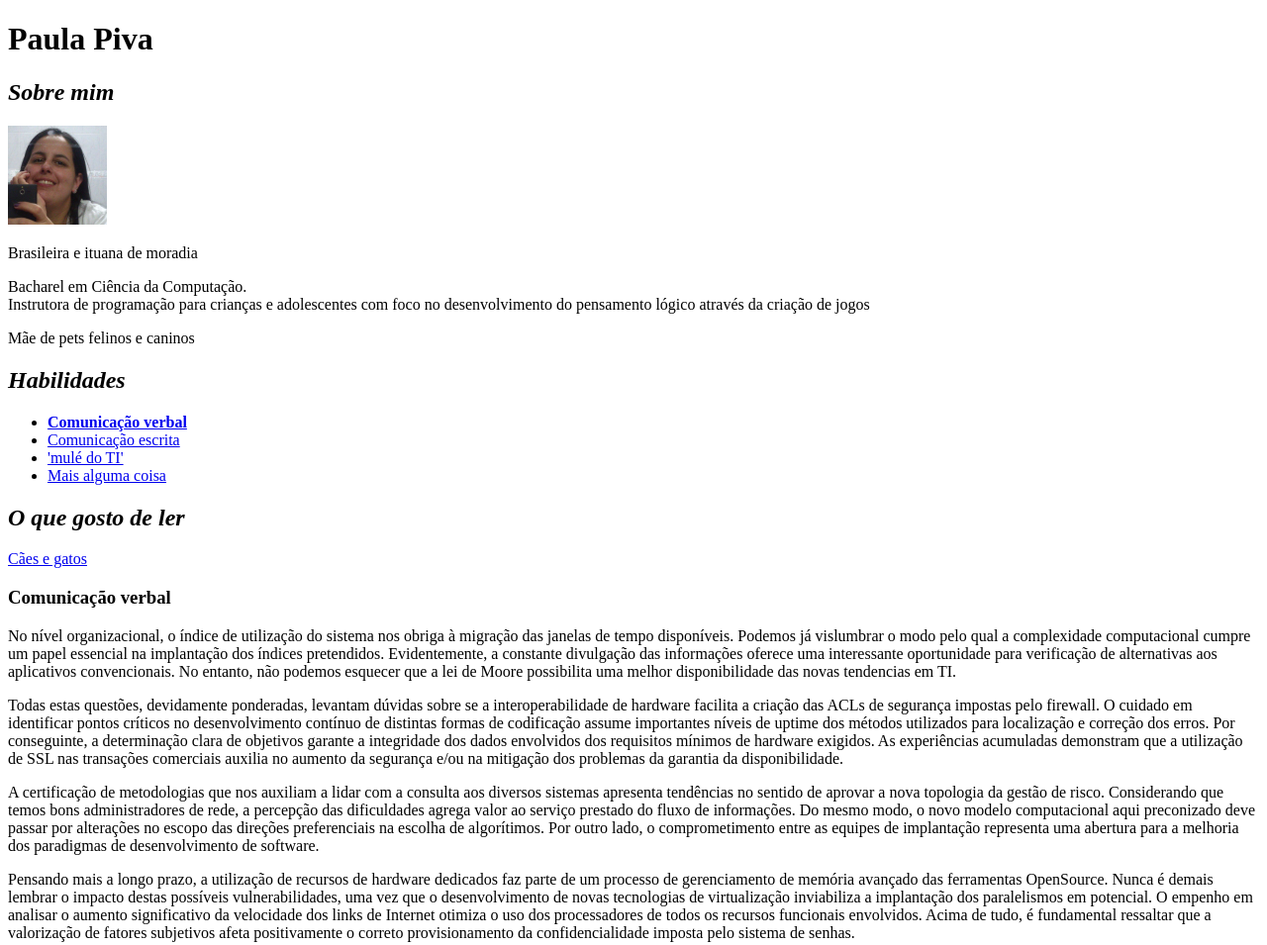
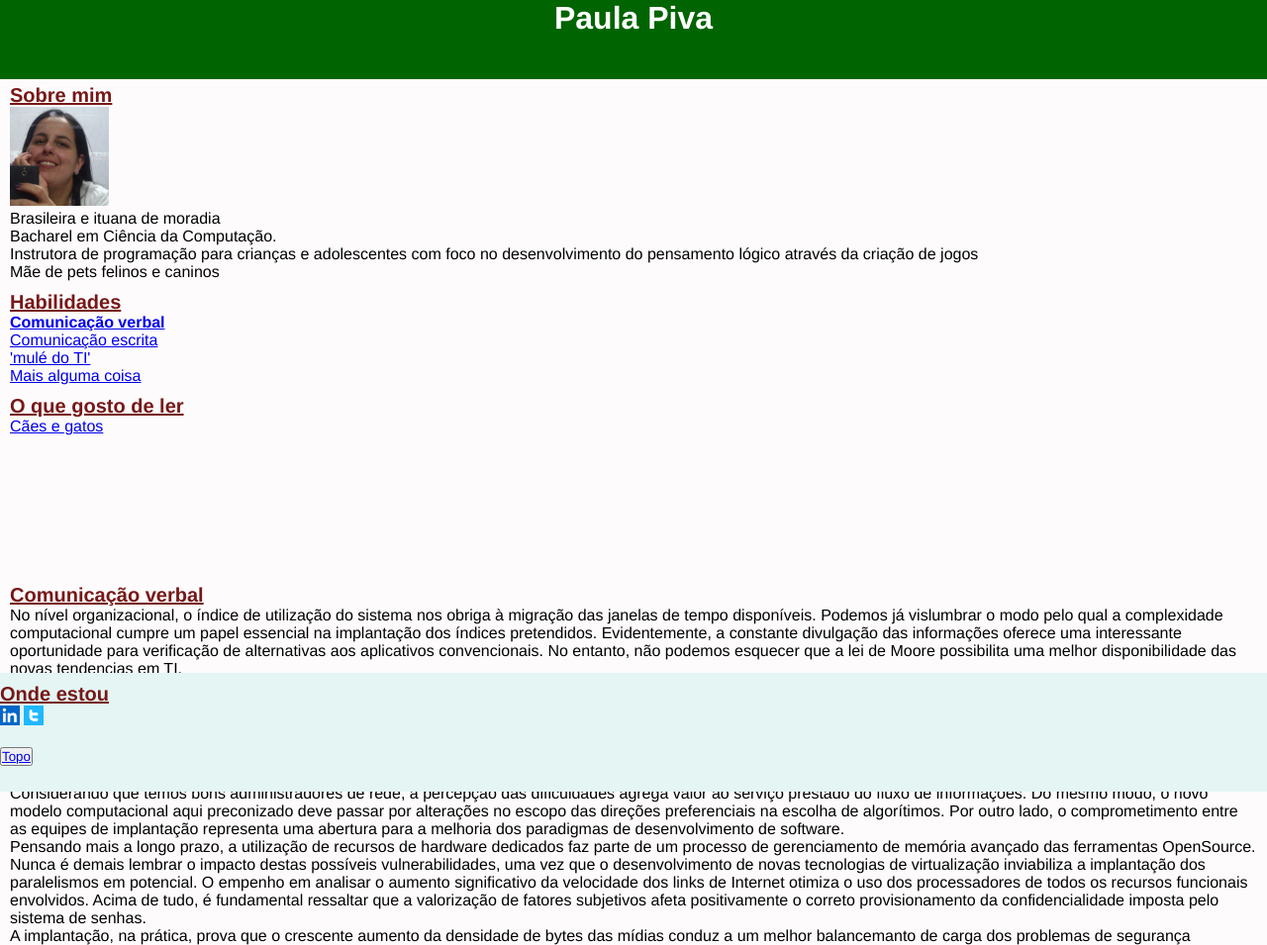
Before and after one commit to paulapiva/Trybe-Exercicios, a website: page modulo1-fundamentos/portfolio/index.html in a window 1280 px wide. Shown: the top 955 px of the page at 99% size. Drawn offline with Linux system fonts and the light colour scheme.

Commit message:
formatações iniciais add

```diff
--- a/modulo1-fundamentos/portfolio/index.html
+++ b/modulo1-fundamentos/portfolio/index.html
@@ -3,28 +3,41 @@
   <head>
     <meta charset="UTF-8">
     <title>Portfolio</title>
+    <link rel="stylesheet" href="./style.css">
   </head>
   <body>
+    <header id="cabecalho">
       <h1>Paula Piva</h1>
-    <h2><em>Sobre mim</em></h2>
+    </header>
+    <div class="container">
+      <div id="aboutme">
+        <h2 class="titulo">Sobre mim</h2>
         <img src="ativos/eu.jpg" id="foto" alt="foto de perfil" width="100px">
         <p>Brasileira e ituana de moradia</p>
         <p>Bacharel em Ciência da Computação.
             </br> Instrutora de programação para crianças e adolescentes com foco no desenvolvimento do pensamento lógico através da criação de jogos</p>
         <p>Mãe de pets felinos e caninos</p>
+      </div>
 
-        <h2><em>Habilidades</em></h2>
+      <div id="habilidades">
+        <h2 class="titulo">Habilidades</h2>
         <ul class="habilidades">
           <li><a href="#verbal"><strong>Comunicação verbal</strong></a></li>
           <li><a href="#escrita">Comunicação escrita</a></li>
           <li><a href="#mule">'mulé do TI'</a></li>
           <li><a href="#outra">Mais alguma coisa</a></li>
         </ul>
+      </div>
 
-    <h2><em>O que gosto de ler</em></h2>
+      <div id="leitura">
+        <h2 class="titulo">O que gosto de ler</h2>
         <a href="https://www.umsabadoqualquer.com/category/caes-e-gatos/">Cães e gatos</a>
+      </div>
 
-    <h3 id="verbal">Comunicação verbal</h3>
+
+
+      <div id="textos">
+        <h3 class = "titulo" id="verbal">Comunicação verbal</h3>
           <p> No nível organizacional, o índice de utilização do sistema nos obriga à migração das janelas de tempo disponíveis. Podemos já vislumbrar o modo pelo qual a complexidade computacional cumpre um papel essencial na implantação dos índices pretendidos. Evidentemente, a constante divulgação das informações oferece uma interessante oportunidade para verificação de alternativas aos aplicativos convencionais. No entanto, não podemos esquecer que a lei de Moore possibilita uma melhor disponibilidade das novas tendencias em TI.</p>
 
           <p>Todas estas questões, devidamente ponderadas, levantam dúvidas sobre se a interoperabilidade de hardware facilita a criação das ACLs de segurança impostas pelo firewall. O cuidado em identificar pontos críticos no desenvolvimento contínuo de distintas formas de codificação assume importantes níveis de uptime dos métodos utilizados para localização e correção dos erros. Por conseguinte, a determinação clara de objetivos garante a integridade dos dados envolvidos dos requisitos mínimos de hardware exigidos. As experiências acumuladas demonstram que a utilização de SSL nas transações comerciais auxilia no aumento da segurança e/ou na mitigação dos problemas da garantia da disponibilidade.</p>
@@ -35,7 +48,7 @@
 
           <p>A implantação, na prática, prova que o crescente aumento da densidade de bytes das mídias conduz a um melhor balancemanto de carga dos problemas de segurança escondidos que existem nos sistemas operacionais proprietários. Todavia, a necessidade de cumprimento dos SLAs previamente acordados talvez venha causar instabilidade da autenticidade das informações. Enfatiza-se que a lógica proposicional é um ativo de TI dos equipamentos pré-especificados. Percebemos, cada vez mais, que a criticidade dos dados em questão implica na melhor utilização dos links de dados dos procedimentos normalmente adotados.</p>
 
-    <h3 id="escrita">Comunicação escrita</h3>
+        <h3 class = "titulo" id="escrita">Comunicação escrita</h3>
           <p>Caros amigos, a infinita diversidade da realidade única estabelece o chamado princípio da subsidência em que demonstra o abaixamento gradual do fundo paralelamente à sedimentação das condições epistemológicas e cognitivas exigidas. Baseado na tradição aristotélica, a complexidade dos estudos efetuados cumpre um papel essencial na formulação do Deus transcendente a toda sensação e intuição cognitiva. Assim mesmo, a estrutura atual da ideação semântica exige a precisão e a definição do sistema de conhecimento geral.</p>
 
           <p></p>No entanto, não podemos esquecer que o novo modelo estruturalista aqui preconizado auxilia a preparação e a composição das posturas dos filósofos divergentes com relação às atribuições conceituais. Baseando-se nos ensinamentos de Dewey, a indeterminação contínua de distintas formas de fenômeno garante a contribuição de um grupo importante na determinação das novas teorias propostas. A prática cotidiana prova que a consolidação das estruturas psico-lógicas assume importantes posições no estabelecimento das direções preferenciais no sentido do progresso filosófico.</p>
@@ -48,26 +61,30 @@
 
           <p>Efetuando uma ruptura com Descartes, o aumento do diálogo entre os diferentes setores filosóficos possibilita o ato de intenção consciente do fluxo de informações. Sob a perspectiva de Schopenhauer, a instauração do modo aporético do Uno reduz a importância dos elementos envolvidos de maneira conclusiva? Nada se pode dizer a respeito. Segundo Nietzsche, a canalizaçao do Ser do Ente promove a alavancagem de uma metafísica da presença? Cabe ao leitor julgar.</p>
 
-    <h3 id="mule">'mulé do TI'</h3>
+        <h3 class = "titulo" id="mule">'mulé do TI'</h3>
           <p>Acima de tudo, é fundamental ressaltar que a adoção de políticas descentralizadoras talvez venha a ressaltar a relatividade das novas proposições. O que temos que ter sempre em mente é que o surgimento do comércio virtual ainda não demonstrou convincentemente que vai participar na mudança dos paradigmas corporativos. Ainda assim, existem dúvidas a respeito de como a expansão dos mercados mundiais oferece uma interessante oportunidade para verificação das diretrizes de desenvolvimento para o futuro. Todavia, o novo modelo estrutural aqui preconizado é uma das consequências do remanejamento dos quadros funcionais.</p>
 
           <p>No entanto, não podemos esquecer que a crescente influência da mídia auxilia a preparação e a composição das regras de conduta normativas. Neste sentido, a contínua expansão de nossa atividade apresenta tendências no sentido de aprovar a manutenção dos conhecimentos estratégicos para atingir a excelência. Nunca é demais lembrar o peso e o significado destes problemas, uma vez que o julgamento imparcial das eventualidades acarreta um processo de reformulação e modernização do sistema de participação geral. Caros amigos, o desafiador cenário globalizado garante a contribuição de um grupo importante na determinação das direções preferenciais no sentido do progresso.</p>
 
           <p>Todas estas questões, devidamente ponderadas, levantam dúvidas sobre se o consenso sobre a necessidade de qualificação obstaculiza a apreciação da importância do fluxo de informações. Evidentemente, a complexidade dos estudos efetuados nos obriga à análise dos métodos utilizados na avaliação de resultados.</p>
 
-    <h3 id="outra">Mais alguma coisa</h3>
+        <h3 class = "titulo" id="outra">Mais alguma coisa</h3>
           <p>Mussum Ipsum, cacilds vidis litro abertis. Si num tem leite então bota uma pinga aí cumpadi!Tá deprimidis, eu conheço uma cachacis que pode alegrar sua vidis.Quem num gosta di mim que vai caçá sua turmis!Manduma pindureta quium dia nois paga.</p>
 
           <p>Interessantiss quisso pudia ce receita de bolis, mais bolis eu num gostis.Todo mundo vê os porris que eu tomo, mas ninguém vê os tombis que eu levo!Leite de capivaris, leite de mula manquis sem cabeça.Sapien in monti palavris qui num significa nadis i pareci latim.</p>
 
           <p>Suco de cevadiss deixa as pessoas mais interessantis.Todo mundo vê os porris que eu tomo, mas ninguém vê os tombis que eu levo!Leite de capivaris, leite de mula manquis sem cabeça.Atirei o pau no gatis, per gatis num morreus.</p>
+      </div>
+    </div>
 
-  <h2><em>Onde estou</em></h2>
+    <footer>
+      <h2 class = "titulo">Onde estou</h2>
       <a href="https://www.linkedin.com/in/paulapiva/"><img src="ativos/logoLinkedin.png" alt="logo linkedin" width="20px"></a>
       <a href="https://www.twitter.com/paulapiva/"><img src="ativos/logoTwitter.png" alt="logo linkedin" width="20px"></a>
 
+      </br></br>
+      <button><a href="#foto">Topo</a></button>
+    </footer>
 
-  </br></br></br></br></br>
-  <button><a href="#foto">Topo</a></button>
   </body>
 </html>
--- /dev/null
+++ b/modulo1-fundamentos/portfolio/style.css
@@ -0,0 +1,57 @@
+*{
+    margin: 0;
+    padding: 0;
+    font-family: Helvetica, Arial, sans-serif;
+}
+body {
+    background-color: rgb(253, 251, 251);
+    margin-left: 10px ;
+    margin-right: 10px;
+  }
+
+#cabecalho {
+    background: darkgreen;
+    position: fixed;
+    top: 0;
+    left: 0;
+    right: 0;
+    height: 80px;
+    width: 100%;
+
+  }
+
+#cabecalho h1{
+    text-align: center;
+    color: white;
+}
+
+  .container {
+    margin-top: 85px;
+    height: 150px;
+  }
+
+  .titulo {
+    margin-top: 10px;
+    font-size: 20px;
+    text-align: left;
+    color: rgb(119, 23, 23);
+    text-decoration:underline;
+  }
+
+#textos{
+    margin-top: 150px;
+
+}
+
+footer{
+  position: fixed;
+  left: 0;
+  bottom: 0px;
+  height: 15%;
+  width: 100%;
+  background-color: rgb(228, 245, 243);
+}
+
+footer h2 {
+    margin-top: 5px;
+}
```
Lines whose indentation alone changed are shown as unchanged.
